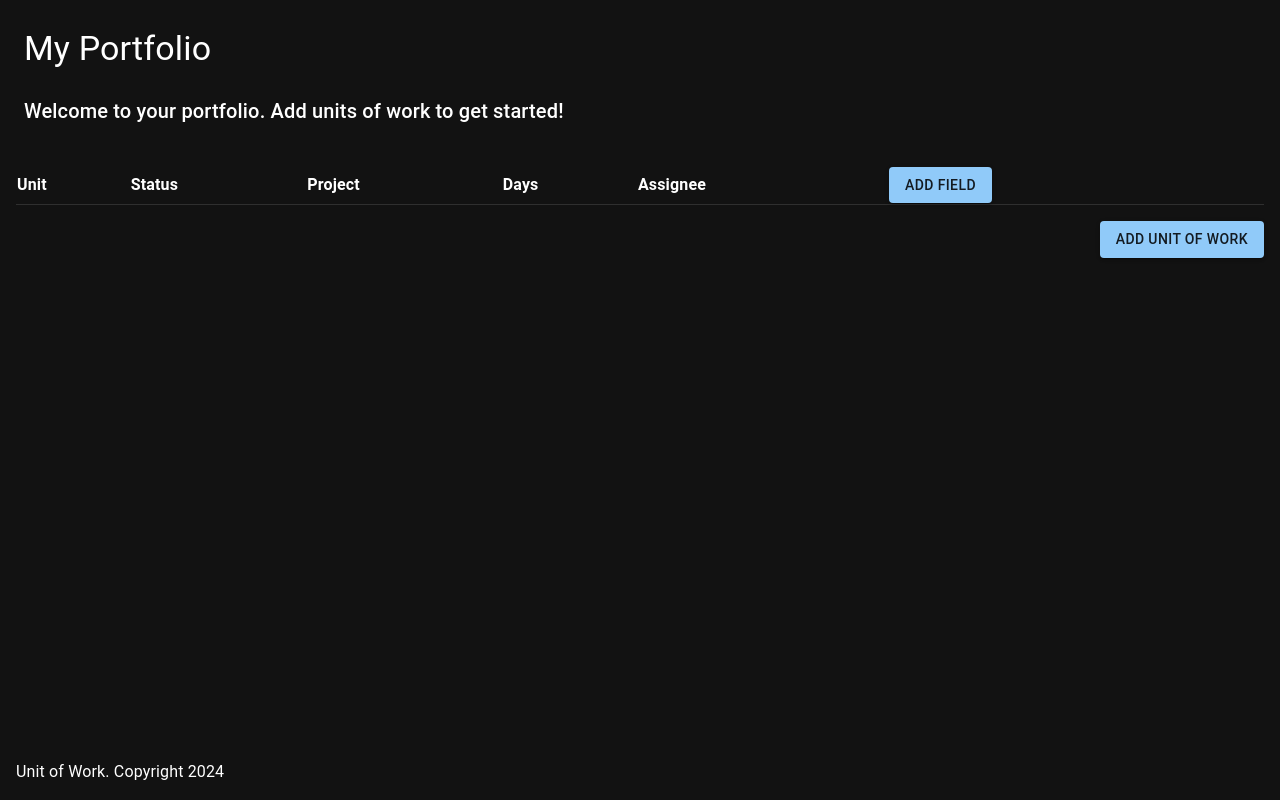
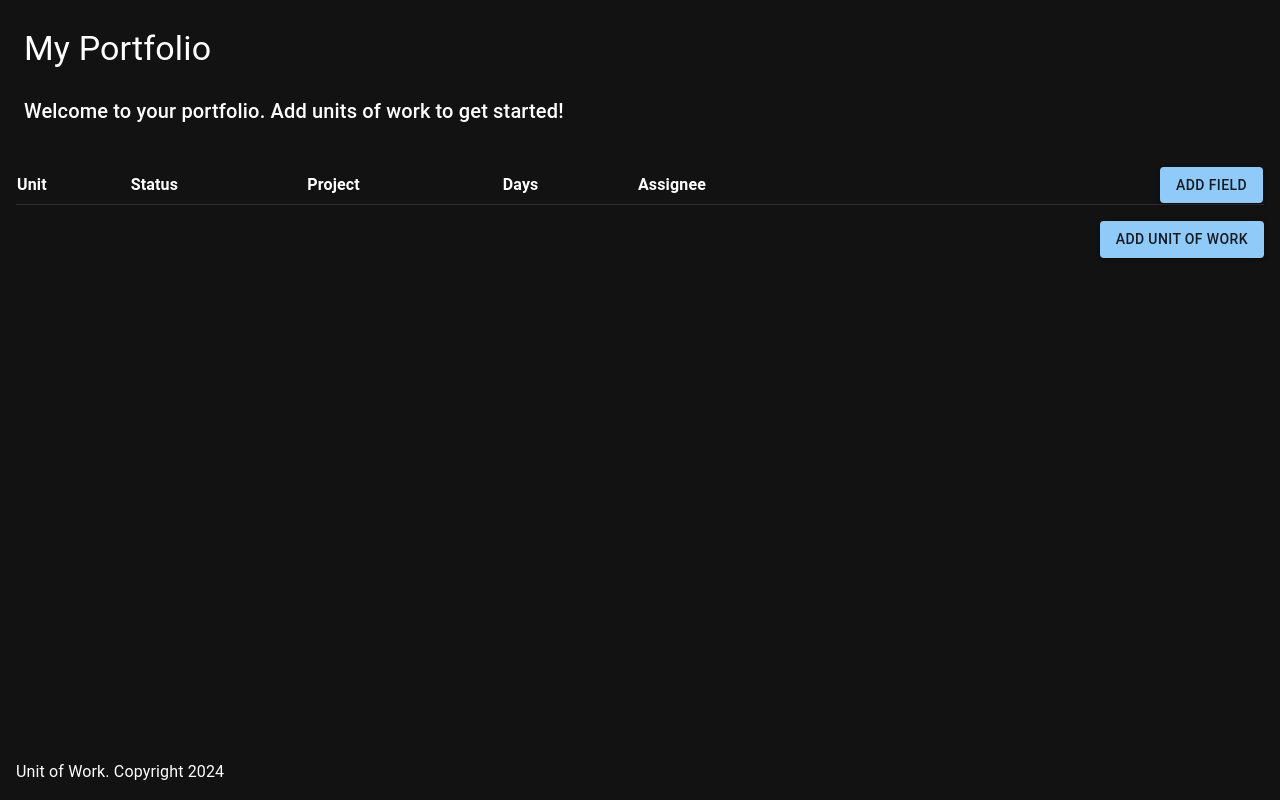
Before and after one commit to spensbot/unit-of-work, a React (Vite) app: page / in a window 1280 px wide. Built offline with nearby package versions, Linux system fonts and the light colour scheme.

Commit message:
Align that button to the right!"

```diff
--- a/src/View/TableView.tsx
+++ b/src/View/TableView.tsx
@@ -20,7 +20,7 @@ export default function TableView() {
           {fieldDefGuids.map((guid) => {
             return <Th key={guid}>{fieldDefsByGuid[guid]!.name}</Th>
           })}
-          <Th>
+          <Th style={{ textAlign: "right" }}>
             <AddFieldButton />
           </Th>
         </Tr>
```
